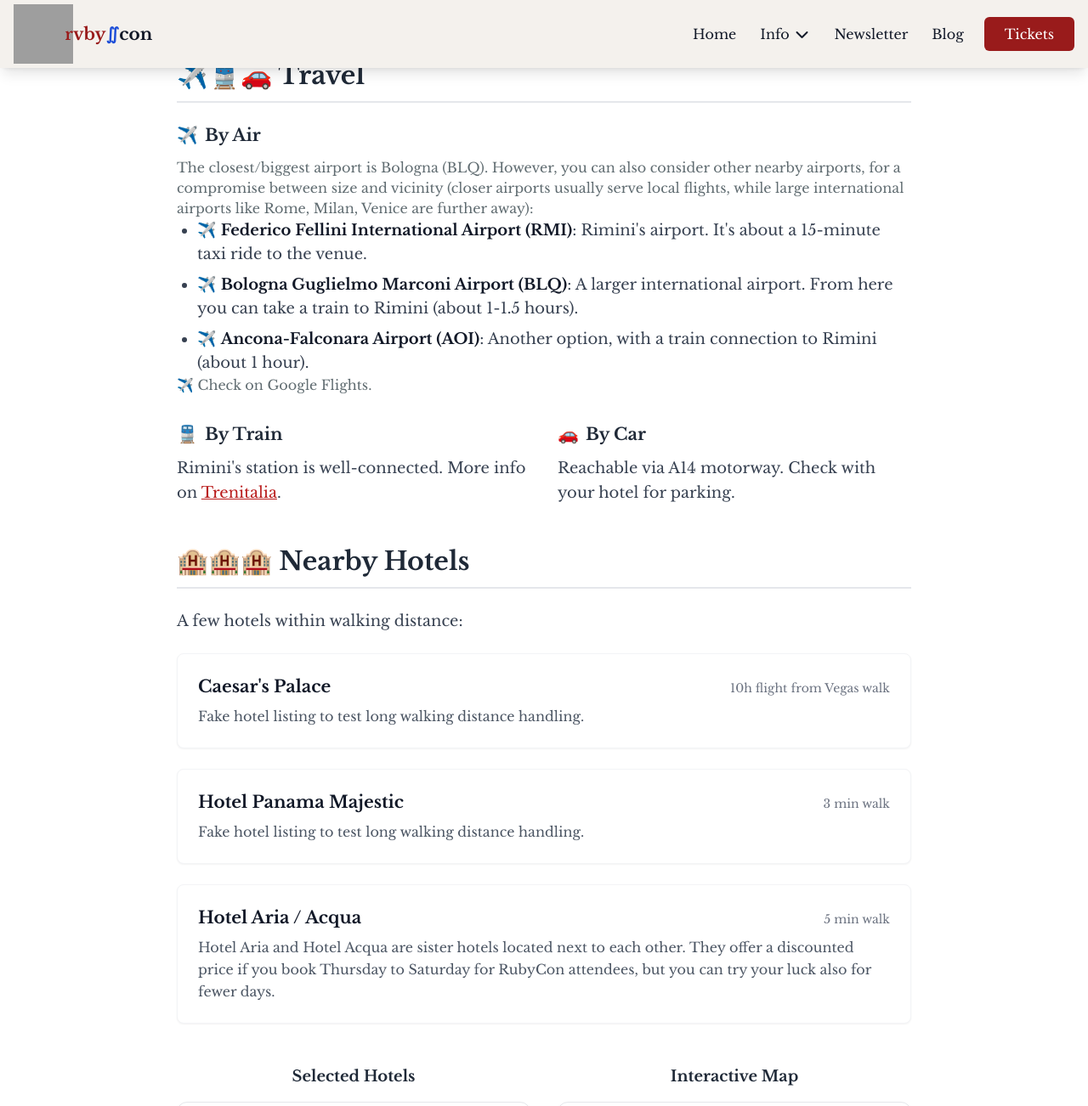
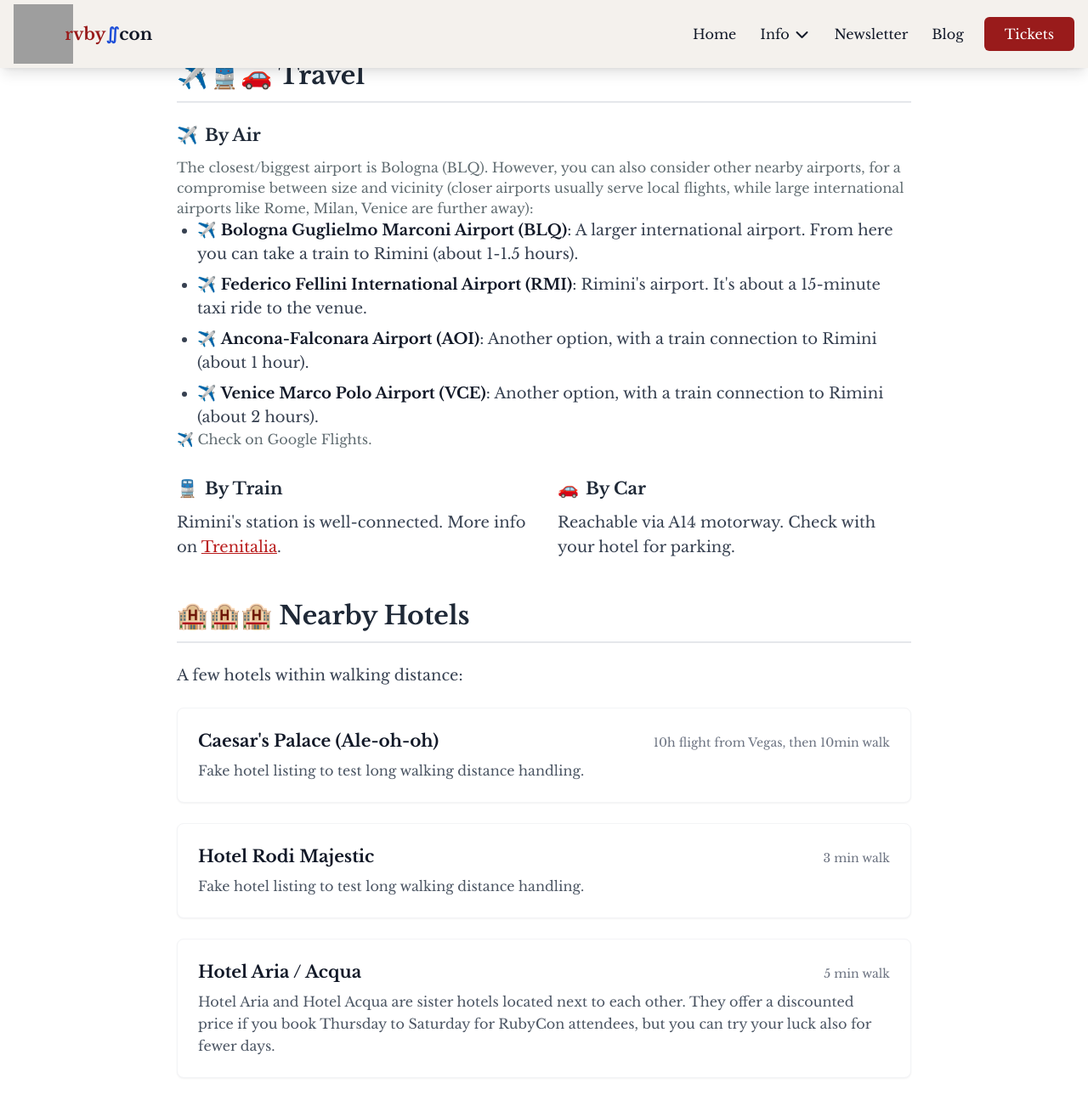
Before and after one commit to palladius/rubycon.it, a Jekyll site: the page built from rubycon.it/logistics.md, in a window 1280 px wide and 1400 px high, scrolled down 353 px, cut to the strip 0-1302 px from the top of the window. Shown: the whole strip at 85% size. Built offline with Jekyll 4.4.1, drawn with Linux system fonts in a browser that asks for light colours; nearby versions of some CDN libraries; grey boxes are pictures that could not be loaded.

Commit message:
update airports

```diff
--- a/rubycon.it/_data/logistics.yml
+++ b/rubycon.it/_data/logistics.yml
@@ -9,12 +9,12 @@
     The price might be higher than neighboring hotels.
 
 nearby_hotels:
-  - name: Caesar's Palace
+  - name: Caesar's Palace (Ale-oh-oh)
     url: "https://www.caesars.com/caesars-palace"
-    walking_distance: 10h flight from Vegas
+    walking_distance: 10h flight from Vegas, then 10min
     notes: "Fake hotel listing to test long walking distance handling."
-  - name: Hotel Panama Majestic
-    url: "https://www.panamamajestic.it/"
+  - name: Hotel Rodi Majestic
+    url: "https://www.rodi-majestic.it/"
     walking_distance: 3 min
     notes: "Fake hotel listing to test long walking distance handling."
   - name: Hotel Aria / Acqua
@@ -26,12 +26,14 @@
       but you can try your luck also for fewer days.
 
 airports:
+  - name: Bologna Guglielmo Marconi Airport (BLQ)
+    travel_info: "A larger international airport. From here you can take a train to Rimini (about 1-1.5 hours)."
   - name: Federico Fellini International Airport (RMI)
     travel_info: "Rimini's airport. It's about a 15-minute taxi ride to the venue."
-  - name: Bologna Guglielmo Marconi Airport (BLQ)
-    travel_info: "A larger international airport. From here you can take a train to Rimini (about 1-1.5 hours)."
   - name: Ancona-Falconara Airport (AOI)
     travel_info: "Another option, with a train connection to Rimini (about 1 hour)."
+  - name: Venice Marco Polo Airport (VCE)
+    travel_info: "Another option, with a train connection to Rimini (about 2 hours)."
 
 transport:
   - type: Train
```
